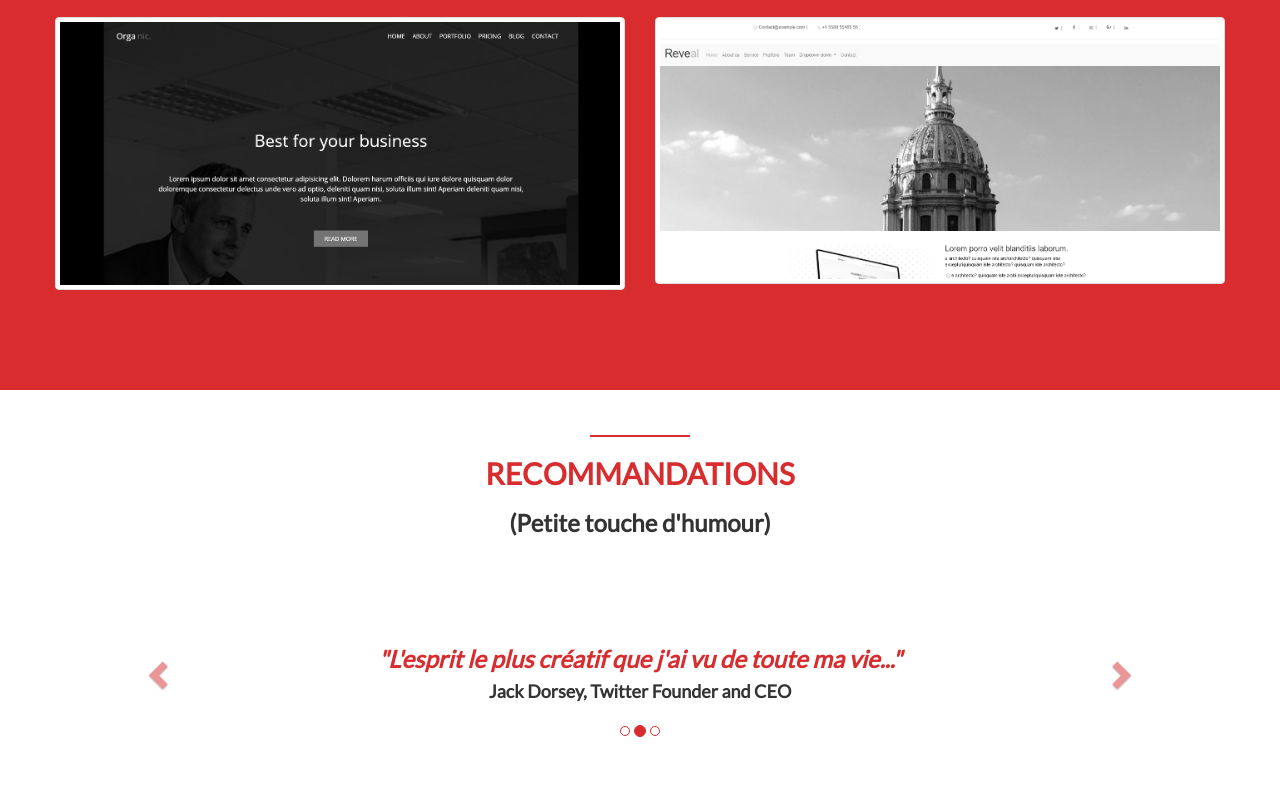
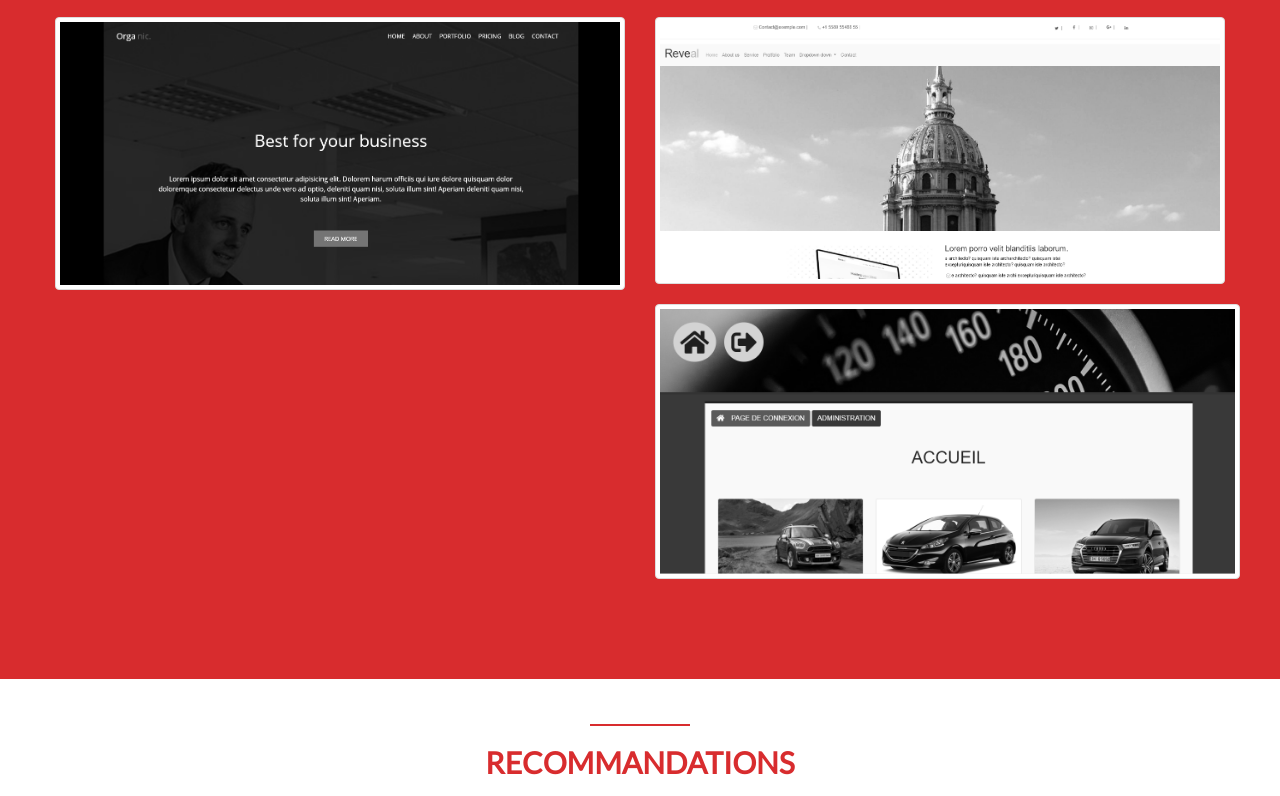
Before and after one commit to simplonco/Portfolio-Hoarau-Idriss, a plain HTML site: page index.html in a window 1280 px wide. Shown: the part 3793-4589 px from the top of the page. Drawn offline with nearby package versions, Linux system fonts and the light colour scheme.

Commit message:
ajout d'une image dans le portfolio

```diff
--- a/index.html
+++ b/index.html
@@ -286,7 +286,12 @@
                                 </a>
                             </div>
 
-
+                         <div class="row">
+                                <div class="col-sm-6">
+                                    <a class="thumbnail" href="https://simplon-voitures.herokuapp.com/voitures" target="_blank">
+                                        <img src="./projetportfolio/sitevoiture.png" alt="">
+                                    </a>
+                                </div>
                         </div>
 
 
```
